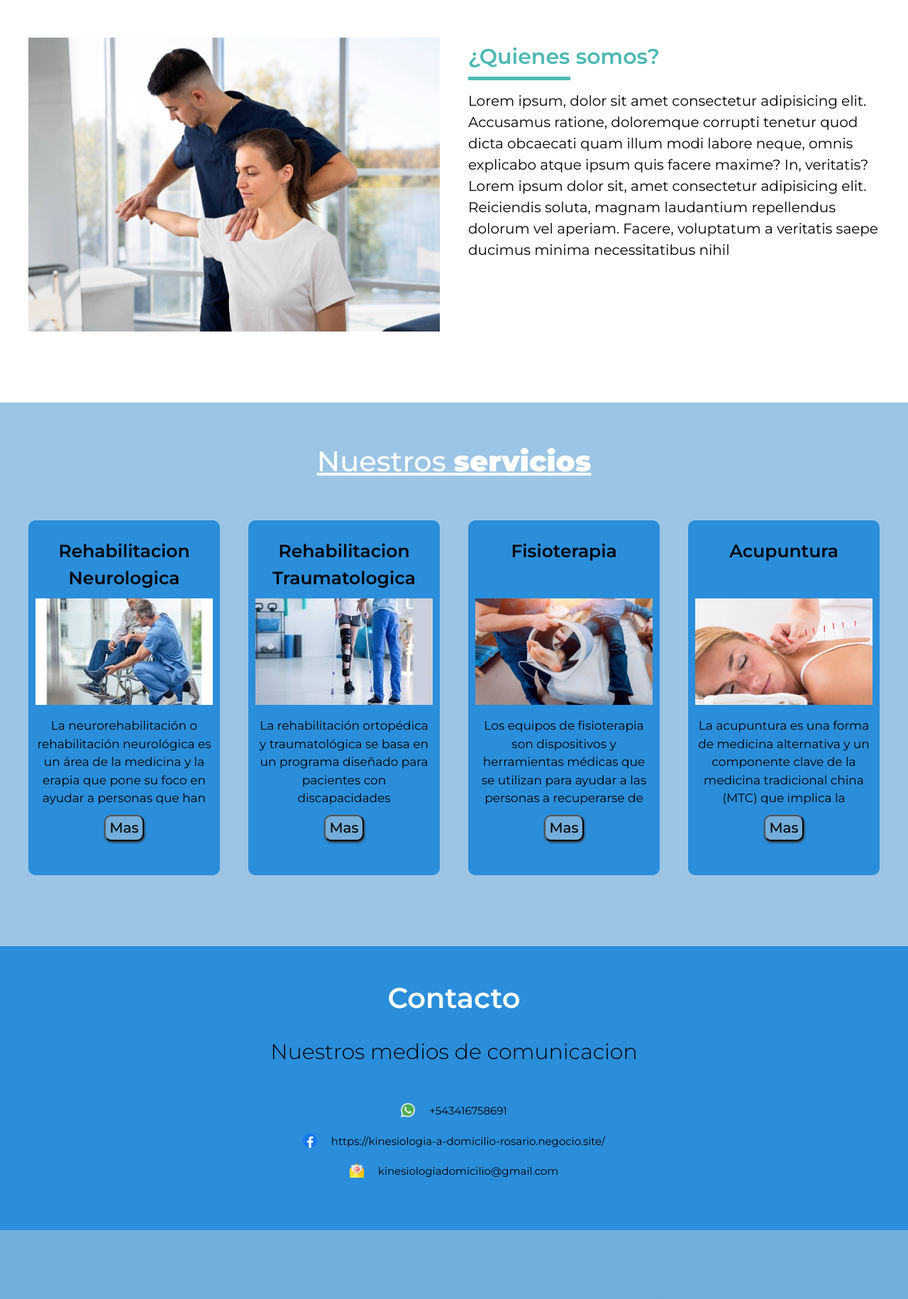
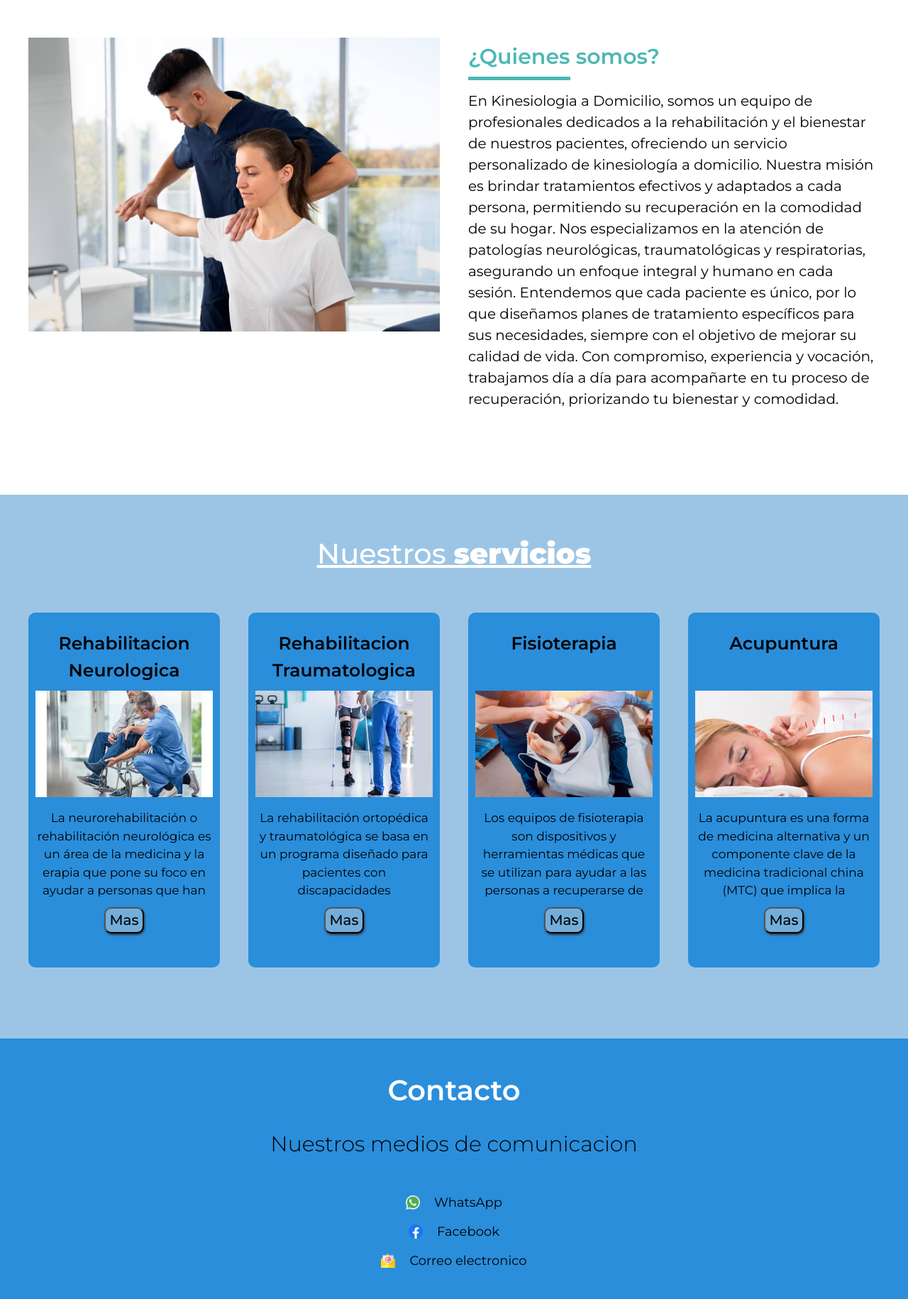
Before and after one commit to FogliattoFederico/sitioKinesiologia, a website: page index.html in a window 1280 px wide. Shown: the part 900-2730 px from the top of the page at 71% size. Drawn offline with nearby package versions, Linux system fonts and the light colour scheme; files that its build step writes are made by us from their sources.

Commit message:
mejoras finales

```diff
--- a/index.html
+++ b/index.html
@@ -19,7 +19,12 @@
   <body>
     <header class="header">
       <div class="contenido-header">
-        <a href="./index.html"><img class="logo" src="./src/img/logo-photoaidcom-cropped.png" alt="Logo" /></a>
+        <a href="./index.html"
+          ><img
+            class="logo"
+            src="./src/img/logo-photoaidcom-cropped.png"
+            alt="Logo"
+        /></a>
         <button id="abrir" class="abrir-menu">
           <i6 class="bi bi-list"></i6>
         </button>
@@ -35,16 +40,6 @@
         </nav>
       </div>
     </header>
-    <!--<header class="header">
-      <div class="contenedor contenido-header">
-        <h1>Kinesiologia a Domicilio</h1>
-        <nav class="navegacion-principal">
-          <a href="#sobre-nosotros">Sobre Nosotros</a>
-          <a href="#servicios">Servicios</a>
-          <a href="#contacto">Contacto</a>
-        </nav>
-      </div>
-    </header>-->
     <div class="imagen" id="imagen">
       <div class="overlay"></div>
       <img src="./src/img/portada.webp" alt="imagen kinesiologo" />
@@ -57,13 +52,18 @@
       <div class="contenido-sobre-nosotros">
         <h2><span>¿Quienes</span> somos?</h2>
         <p>
-          Lorem ipsum, dolor sit amet consectetur adipisicing elit. Accusamus
-          ratione, doloremque corrupti tenetur quod dicta obcaecati quam illum
-          modi labore neque, omnis explicabo atque ipsum quis facere maxime? In,
-          veritatis? Lorem ipsum dolor sit, amet consectetur adipisicing elit.
-          Reiciendis soluta, magnam laudantium repellendus dolorum vel aperiam.
-          Facere, voluptatum a veritatis saepe ducimus minima necessitatibus
-          nihil
+          En Kinesiologia a Domicilio, somos un equipo de profesionales
+          dedicados a la rehabilitación y el bienestar de nuestros pacientes,
+          ofreciendo un servicio personalizado de kinesiología a domicilio.
+          Nuestra misión es brindar tratamientos efectivos y adaptados a cada
+          persona, permitiendo su recuperación en la comodidad de su hogar. Nos
+          especializamos en la atención de patologías neurológicas,
+          traumatológicas y respiratorias, asegurando un enfoque integral y
+          humano en cada sesión. Entendemos que cada paciente es único, por lo
+          que diseñamos planes de tratamiento específicos para sus necesidades,
+          siempre con el objetivo de mejorar su calidad de vida. Con compromiso,
+          experiencia y vocación, trabajamos día a día para acompañarte en tu
+          proceso de recuperación, priorizando tu bienestar y comodidad.
         </p>
       </div>
     </section>
@@ -163,27 +163,29 @@
       <div class="contenido-contacto">
         <div class="contacto">
           <img src="./src/img/logos/whatsapp.png" alt="whatsapp" />
-          <a href="https://wa.me/+543416758691" target="_blank"
-            ><p>+543416758691</p></a
-          >
+          <a href="https://wa.me/+543416758691" target="_blank">WhatsApp</a>
         </div>
         <div class="contacto">
           <img src="./src/img/logos/facebook.png" alt="" />
           <a
             href="https://www.facebook.com/share/19wRGrEFwt/?mibextid=qi2Omg"
             target="_blank"
-            ><p>https://kinesiologia-a-domicilio-rosario.negocio.site/</p></a
+            >Facebook</a
           >
         </div>
         <div class="contacto">
-          <img src="./src/img/logos/email.png" alt="" />
-          <p>kinesiologiadomicilio@gmail.com</p>
+          <img src="./src/img/logos/email.png" alt="foto-email" />
+          <a
+            href="mailto:kinesiologiadomiciliorosario@gmail.com?subject=Consulta&body=Hola, quisiera más información."
+          >
+            Correo electronico
+          </a>
         </div>
       </div>
     </section>
     <div class="logo-ws">
       <a href="https://wa.me/+543416758691" target="_blank"
-        ><img src="src/img/logos/whatsapp.png" alt=""
+        ><img src="src/img/logos/whatsapp.png" alt="logo-whatsapp"
       /></a>
     </div>
     <section class="carrusel-contenedor">
--- a/src/js/app.js
+++ b/src/js/app.js
@@ -4,24 +4,18 @@ document.addEventListener("DOMContentLoaded", function () {
   scrollNav();
   carousel();
   mostrarTarjetas();
-  sandwich()
+  sandwich();
 });
 
 function navegacionFija() {
   const header = document.querySelector(".header");
   const imagen = document.querySelector(".imagen");
 
-
   window.addEventListener("scroll", function () {
     if (imagen.getBoundingClientRect().bottom < 1) {
       header.classList.add("fixed");
-
     } else {
       header.classList.remove("fixed");
-
-
-
-
     }
   });
 }
@@ -29,11 +23,6 @@ function resaltarEnlace() {
   document.addEventListener("scroll", () => {
     const sections = document.querySelectorAll("section");
     const navLinks = document.querySelectorAll(".nav-list a");
-
-    navLinks.forEach((link) => {
-      console.log(link);
-    });
-
 
     let actual = "";
     sections.forEach((section) => {
@@ -100,7 +89,7 @@ function mostrarTarjetas() {
   servicios.forEach((servicio) => {
     servicio.addEventListener("click", (e) => {
       e.preventDefault();
-      console.log(e.target.id)
+      console.log(e.target.id);
 
       // Asegurarse de que no haya otro modal abierto
       if (document.querySelector(".modal")) {
@@ -112,7 +101,8 @@ function mostrarTarjetas() {
       modal.classList.add("modal");
 
       // Construir el contenido del modal dinámicamente
-      const servicioHeader = servicio.querySelector(".servicio-header").innerHTML;
+      const servicioHeader =
+        servicio.querySelector(".servicio-header").innerHTML;
       const servicioBody = servicio.querySelector(".servicio-body").innerHTML;
 
       modal.innerHTML = `
@@ -131,7 +121,7 @@ function mostrarTarjetas() {
       const boton = modal.querySelector(".cerrar-modal");
 
       boton.onclick = function () {
-        modal.classList.add('fade-out'); // Agregar clase para la animación de salida
+        modal.classList.add("fade-out"); // Agregar clase para la animación de salida
         setTimeout(() => {
           modal.remove(); // Eliminar el modal después de la animación
           body.classList.remove("overflow-hidden");
@@ -162,21 +152,18 @@ function sandwich() {
   abrir.addEventListener("click", () => {
     nav.classList.add("visible");
     body.classList.add("overflow-hidden");
-
   });
 
   cerrar.addEventListener("click", () => {
     nav.classList.remove("visible");
     body.classList.remove("overflow-hidden");
-
   });
 
   // Cierra el menú al hacer clic en una opción
-  menuOptions.forEach(option => {
+  menuOptions.forEach((option) => {
     option.addEventListener("click", () => {
       nav.classList.remove("visible");
       body.classList.remove("overflow-hidden");
-
     });
   });
 }
--- a/src/scss/layout/_contacto.scss
+++ b/src/scss/layout/_contacto.scss
@@ -29,32 +29,33 @@
 
 .contenido-contacto{
     @include m.contenedor;
+
     display: flex;
-    align-items: left;
+    align-items: start;
     flex-direction: column;
     gap: 2rem;
+
     @include m.tablet{
-        align-items: center
+        align-items: center;
     }
     .contacto{
         display: flex;
+        gap: 2rem;
 
-        gap: 2rem;
         img{
             width: 2rem;
             height: fit-content;
         }
 
-        p{
+        a{
             margin: 0;
             color: v.$negro;
-            font-size: 1.5rem;
+            font-size: 1.8rem;
+
         }
-    }
 
 
-
-
+    }
 }
 
 body{
```
Also changed, not shown: src/scss/layout/_sandwich.scss (+16 -7 lines), build/css/app.css, build/js/app.js. Lines whose indentation alone changed are shown as unchanged.
